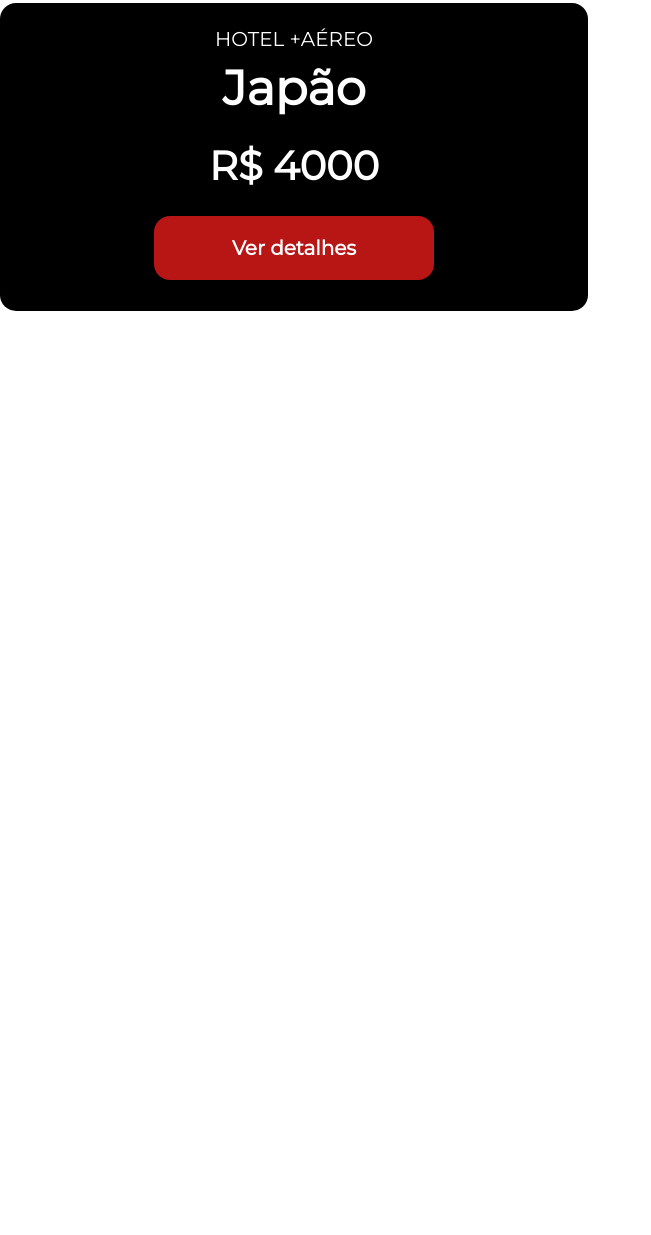
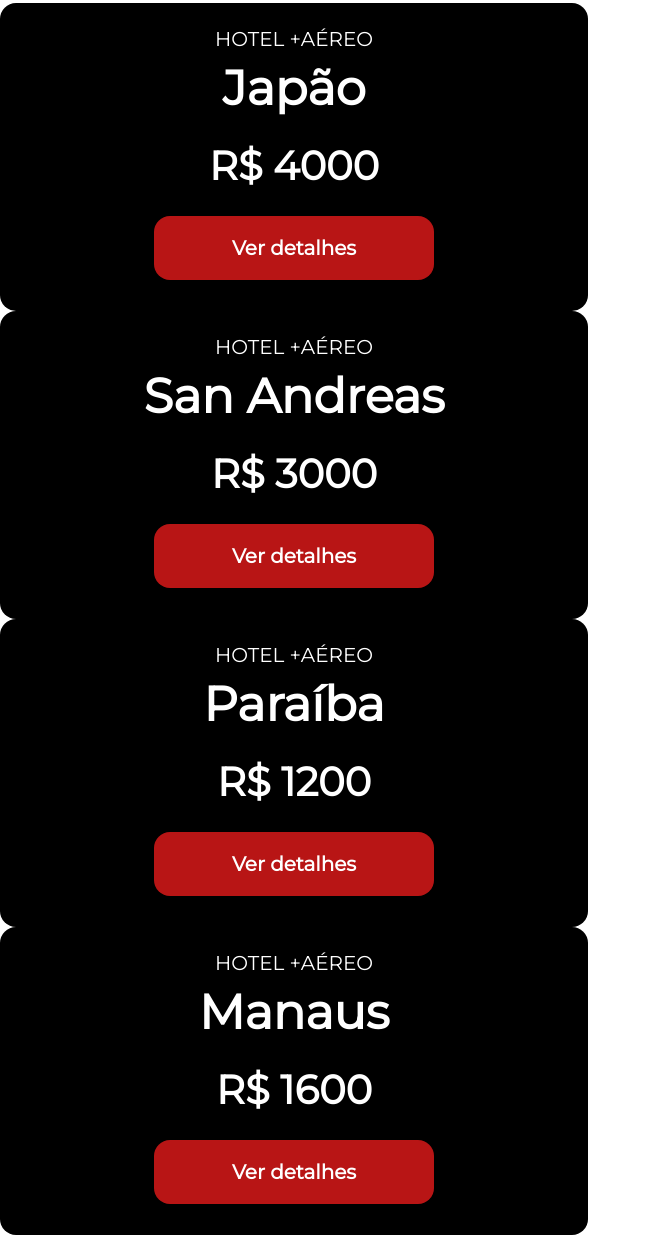
Before and after one commit to lyan-c-lopes/jornada-viagens, a plain HTML site: page index.html in a window 1280 px wide. Shown: the part 1216-2451 px from the top of the page, without its empty margins (0-651 px from the left). Before the commit the page ends 1527 px from the top, so only its background shows below. Drawn offline with Linux system fonts and the light colour scheme.

Commit message:
Adiciona outros componentes de card

```diff
--- a/index.html
+++ b/index.html
@@ -73,7 +73,35 @@
             Ver detalhes
           </a></footer>
         </article>
+        <article class="card">
+          <header>
+            <p>HOTEL +AÉREO</p>
+            <h3>San Andreas <br> <span>R$ 3000</span></h3>
+          </header>
+          <footer><a href="#" class="button">
+            Ver detalhes
+          </a></footer>
+        </article>
+        <article class="card">
+          <header>
+            <p>HOTEL +AÉREO</p>
+            <h3>Paraíba <br> <span>R$ 1200</span></h3>
+          </header>
+          <footer><a href="#" class="button">
+            Ver detalhes
+          </a></footer>
+        </article>
+        <article class="card">
+          <header>
+            <p>HOTEL +AÉREO</p>
+            <h3>Manaus <br> <span>R$ 1600</span></h3>
+          </header>
+          <footer><a href="#" class="button">
+            Ver detalhes
+          </a></footer>
+        </article>
       </div>
+
     </section>
   </body>
 </html>
```
